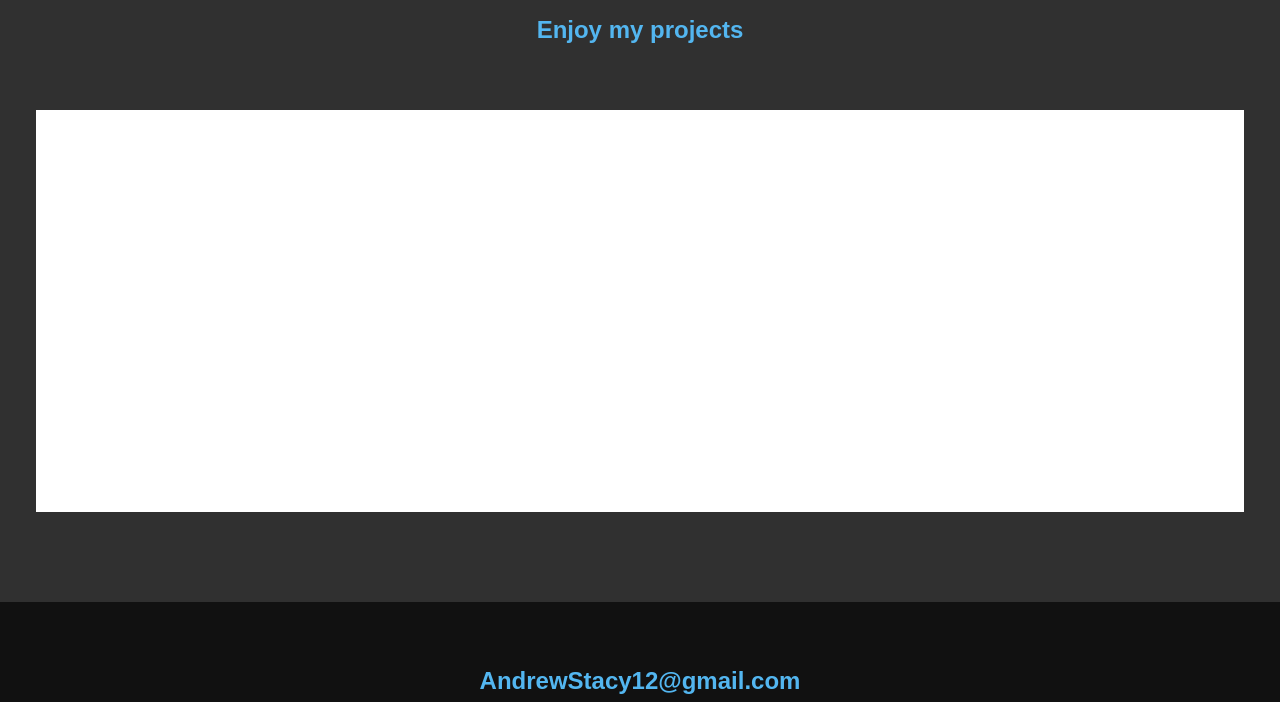
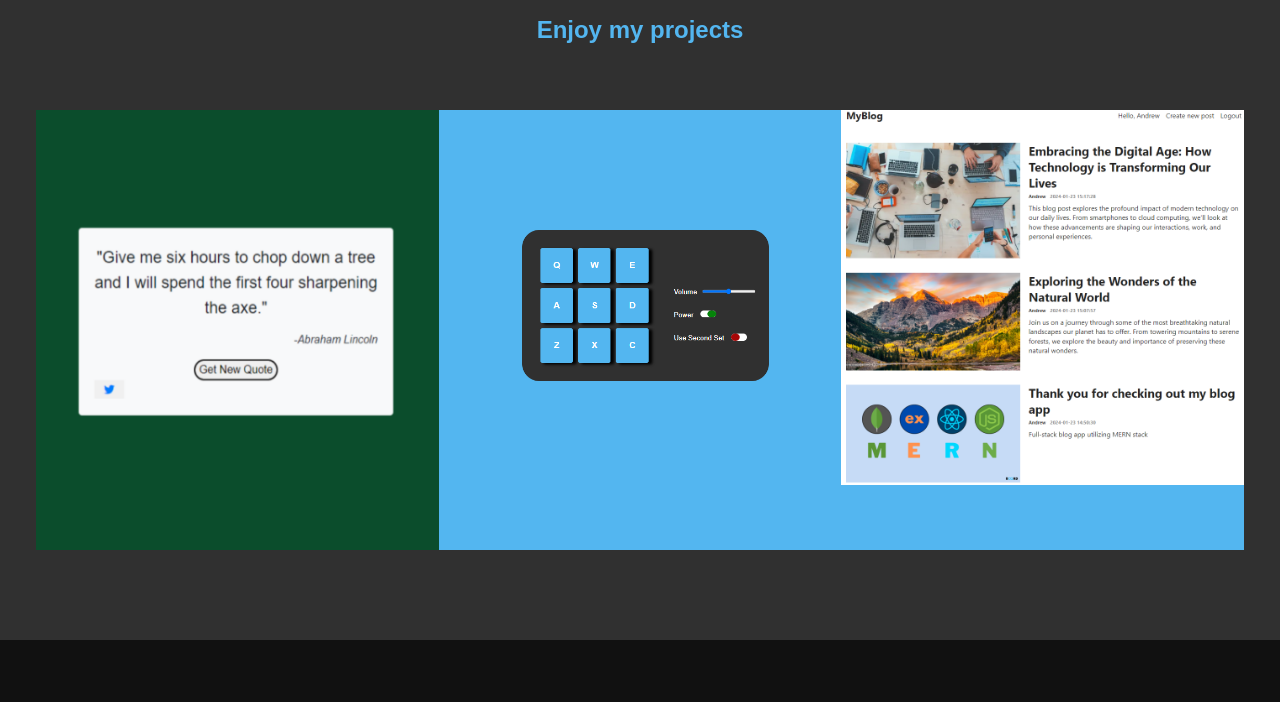
Before and after one commit to stace94/Portfolio, a plain HTML site: page index.html in a window 1280 px wide. Shown: the part 2171-2873 px from the top of the page. Drawn offline with Linux system fonts and the light colour scheme; a web font is replaced by a local one.

Commit message:
Update style.css

```diff
--- a/css/style.css
+++ b/css/style.css
@@ -393,31 +393,21 @@ header{
     margin-bottom: 2.5em;
 }
 
-.portfolio {
+.portfolio{
     display: grid;
-    grid-template-columns: repeat(3, 1fr);
-    justify-content: center;
-    gap: 0px;
+    grid-template-columns: repeat(auto-fit, minmax(300px, 1fr)); /*setting up grid for portfolio picture*/
+
 }
 
-.portfolio__item {
-    background: white;
+.portfolio__item{
+    background: var(--clr-accent);
     overflow: hidden;
-    display: flex;
-    justify-content: center;
-    align-items: center;
-    height: 375px;
-    padding-top: 100%;
 }
 
-.portfolio__img {
-    transition: transform 750ms cubic-bezier(.5, 0, .5, 1), opacity 250ms linear;
-    max-width: 100%;
-    max-height: 100%;
-    width: auto;
-    height: auto;
+.portfolio__img{
+    transition: transform 750ms cubic-bezier(.5, 0, .5, 1),
+    opacity 250ms linear;
 }
-
 
 .portfolio__item:focus{
     position: relavtive;
```
